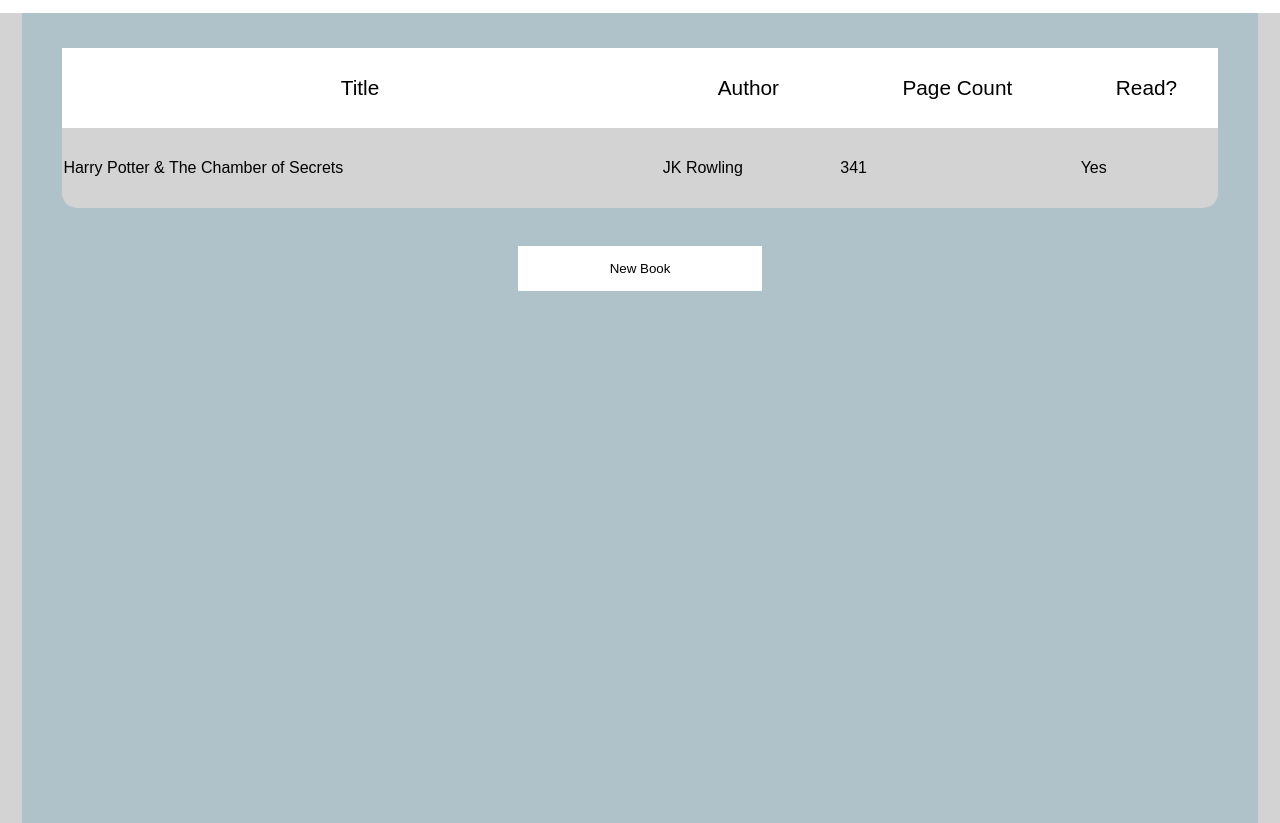
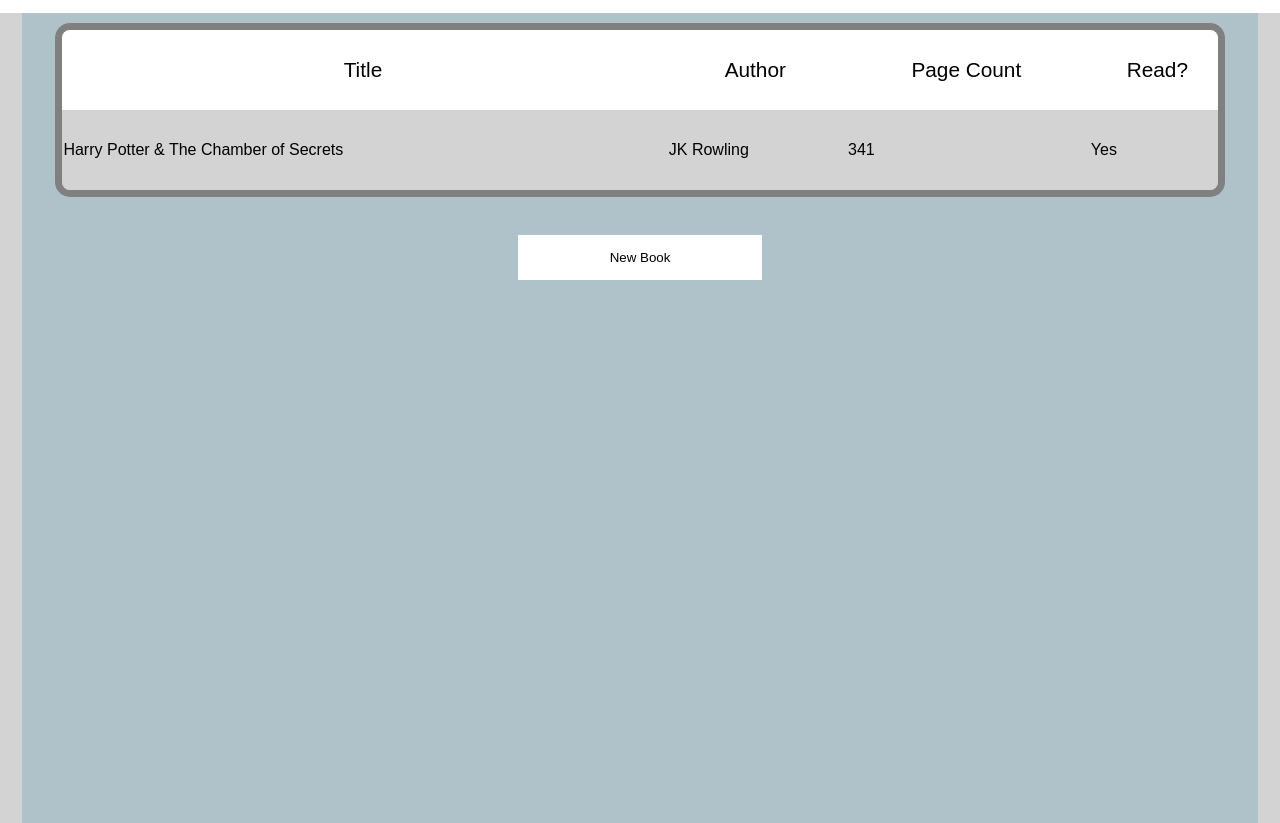
Before and after one commit to NebjaminCode/Library, a plain HTML site: page index.html in a window 1280 px wide. Shown: the part 87-910 px from the top of the page. Drawn offline with Linux system fonts and the light colour scheme.

Commit message:
added border to styling and corrected the radio button reset after submit is pressed

```diff
--- a/script.js
+++ b/script.js
@@ -92,7 +92,7 @@
         newTitle.value = "";
         newAuthor.value = "";
         newPages.value = "";
-        newRead.value = "";
+        newRead.checked = false;
     newBookForm.style.visibility = 'hidden';
     newBookForm.style.marginTop = '-75px'
     newBookForm.style.opacity = '0';
--- a/style.css
+++ b/style.css
@@ -55,13 +55,13 @@
     width: 95%;
     border-radius: 15px;
     overflow: hidden;
+    border: 7px solid grey
 }
 
 #bookList {
     text-align: left;
     margin: auto;
-    margin-top: 25px;
-    width: 100%;
+    width: 101%;
     border-spacing: 0;
 }
 
```
